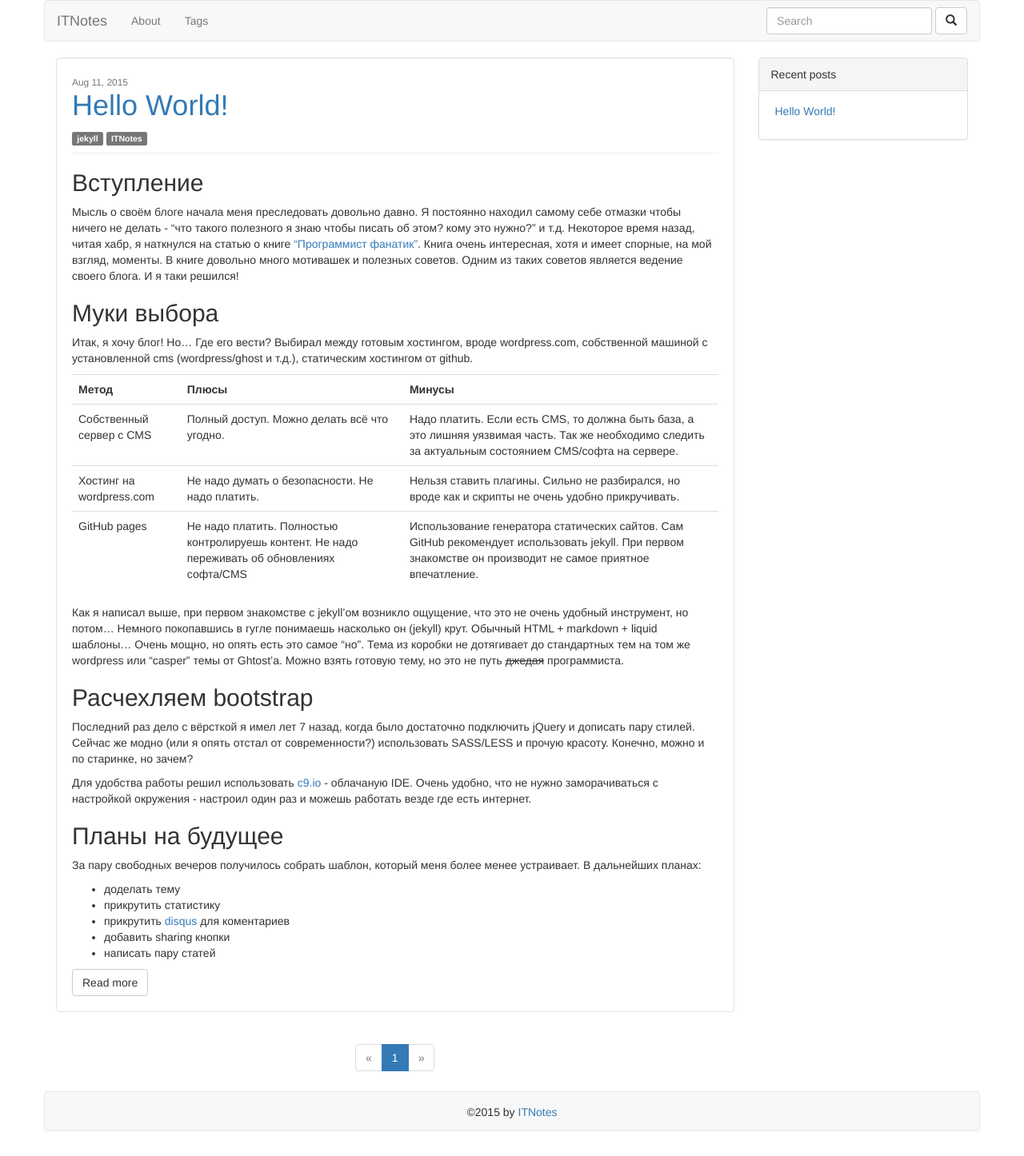
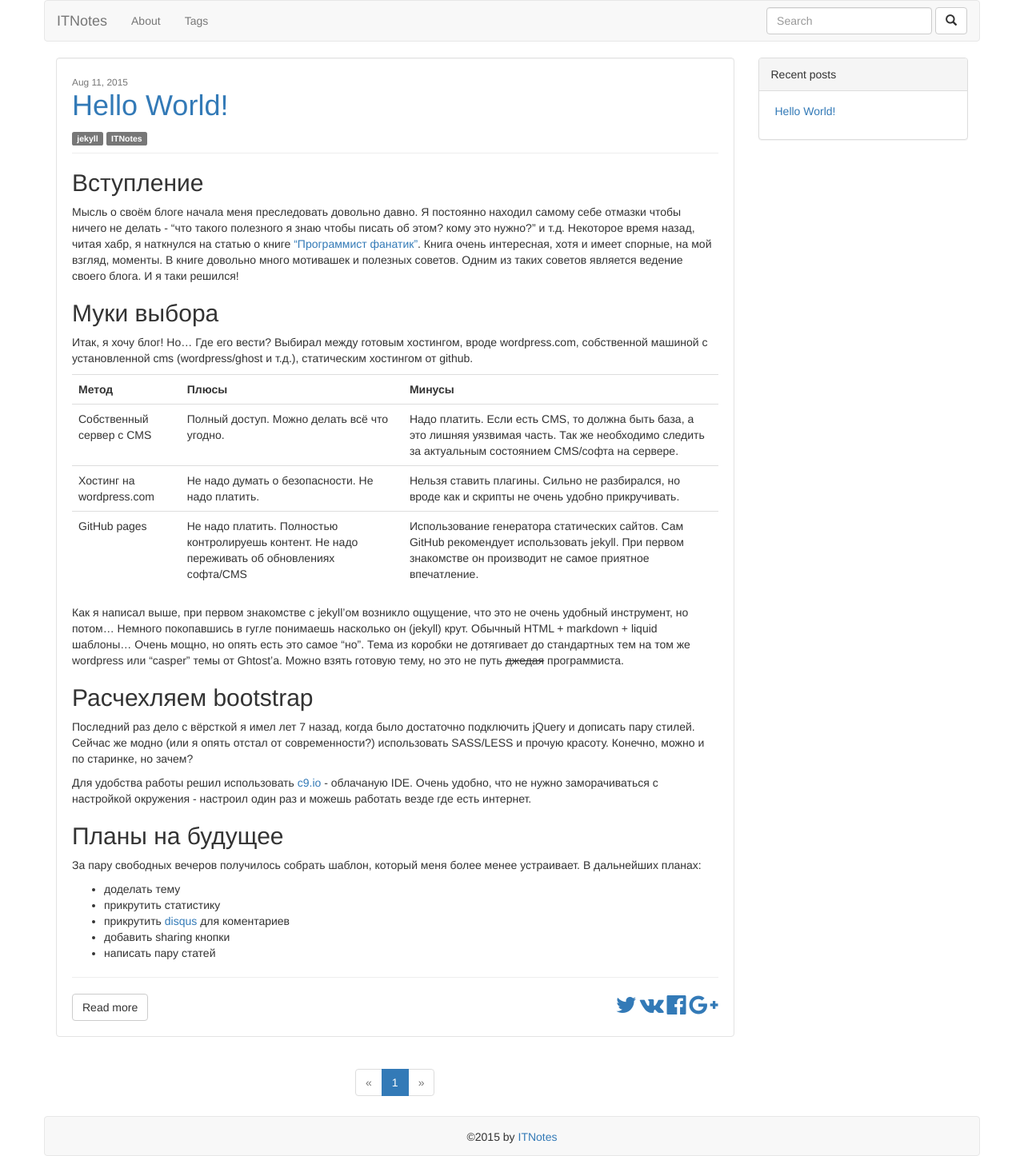
Before and after one commit to itnotes/itnotes.github.io, a Jekyll site: the page built from index.html, in a window 1280 px wide. Shown: the whole page at 80% size. Built offline with Jekyll 4.4.1, drawn with Linux system fonts in a browser that asks for light colours; nearby versions of some CDN libraries; Markdown is read by kramdown in place of the engine named in the settings; the list of posts is cut into pages by our own code; before the commit the page ends 1415 px from its top, so only the background shows below that.

Commit message:
Added sharing buttons

```diff
--- /dev/null
+++ b/_includes/custom/sharing.html
@@ -0,0 +1,8 @@
+<div class="share text-right">
+    <ul>
+        <li><a href="https://twitter.com/share?url={{ site.url }}{% if post.url %}{{ post.url }}{% else %}{{ page.url }}{% endif %}&text={% if post.title %}{{ post.title }}{% else %}{{ page.title }}{% endif %}" target="_blank"><i class="fa fa-twitter fa-2x"></i></a></li>
+        <li><a href="https://vk.com/share.php?url={{ site.url }}{% if post.url %}{{ post.url }}{% else %}{{ page.url }}{% endif %}&title={% if post.title %}{{ post.title }}{% else %}{{ page.title }}{% endif %}&description={% if post.description %}{{ post.description }}{% else %}{{ page.description }}{% endif %}&image=_URL_TO_MEDIA" target="_blank"><i class="fa fa-vk fa-2x"></i></a></li>
+        <li><a href="https://www.facebook.com/sharer.php?u={{ site.url }}{% if post.url %}{{ post.url }}{% else %}{{ page.url }}{% endif %}&t={% if post.description %}{{ post.description }}{% else %}{{ page.description }}{% endif %}" target="_blank"><i class="fa fa-facebook-official fa-2x"></i></a></li>
+        <li><a href="https://plusone.google.com/_/+1/confirm?hl=en&url={{ site.url }}{% if post.url %}{{ post.url }}{% else %}{{ page.url }}{% endif %}" target="_blank"><i class="fa fa-google-plus fa-2x"></i></a></li>
+    </ul>
+</div>
--- a/_includes/head.html
+++ b/_includes/head.html
@@ -7,6 +7,8 @@
   <meta name="description" content="{% if page.excerpt %}{{ page.excerpt | strip_html | strip_newlines | truncate: 160 }}{% else %}{{ site.description }}{% endif %}">
 
   <link rel="stylesheet" href="{{ "/css/main.css" | prepend: site.baseurl }}">
+  <link rel="stylesheet" href="https://maxcdn.bootstrapcdn.com/font-awesome/4.4.0/css/font-awesome.min.css">
   <link rel="canonical" href="{{ page.url | replace:'index.html','' | prepend: site.baseurl | prepend: site.url }}">
   <link rel="alternate" type="application/rss+xml" title="{{ site.title }}" href="{{ "/feed.xml" | prepend: site.baseurl | prepend: site.url }}" />
+
 </head>
--- a/_layouts/post.html
+++ b/_layouts/post.html
@@ -15,4 +15,5 @@ layout: default
   <article class="post-body">
     <p>{{ content }}</p>
   </article>
+  {% include custom/sharing.html %}
 </div>
--- a/css/main.scss
+++ b/css/main.scss
@@ -4,14 +4,9 @@
 @charset "utf-8";
 
 // Import partials from `sass_dir` (defaults to `_sass`)
-@import
-        "bootstrap"
-;
-
-body{
-
+@import "bootstrap";
+body {
   @include container-fixed();
-
   @media (min-width: $screen-sm-min) {
     width: $container-sm;
   }
@@ -21,80 +16,74 @@ body{
   @media (min-width: $screen-lg-min) {
     width: $container-lg;
   }
-
-	.site-header{
+  .site-header {
     @include make-row();
   }
-
-	.page-content{
+  .page-content {
     @include make-row();
-
-		.site-main{
+    .site-main {
       @include make-sm-column(9);
     }
-
-		.site-sidebar{
+    .site-sidebar {
       @include make-sm-column(3);
-			ul{
-				padding-left:5px;
-				list-style-type:none;
+      ul {
+        padding-left: 5px;
+        list-style-type: none;
       }
     }
-
-		.post{
-
+    .post {
       @extend .well;
       background: $component-active-color;
-
-			.post-header{
+      .post-header {
         @extend .page-header;
-				p{
-					margin: 0px;
+        p {
+          margin: 0;
         }
-				h1{
-					margin-top:0px;
+        h1 {
+          margin-top: 0;
         }
-				small{
+        small {
           @extend .text-muted;
         }
-				margin-top:0px;
-				.post-tags{
-					ul{
-						padding: 0px;
-						margin-bottom: 0px;
+        margin-top: 0;
+        .post-tags {
+          ul {
+            padding: 0;
+            margin-bottom: 0;
           }
-					ul li{
+          ul li {
             display: inline;
           }
         }
       }
-
-			.post-body{
+      .post-body {
 
       }
-
-			.post-footer{
-
+      .post-footer {
+        @include make-row();
       }
     }
   }
-
-	.site-pagination{
+  .share {
+    ul {
+      padding: 0;
+      margin-bottom: 0;
+    }
+    ul li {
+      display: inline;
+    }
+  }
+  .site-pagination {
     @extend .text-center;
   }
-
-
-	.site-footer{
+  .site-footer {
     @include make-row();
     @extend .navbar;
     @extend .navbar-default;
     @extend .text-center;
-
-		margin-bottom: 0px;
-
-		.footer-copiright{
-			padding-top:15px;
-		}
-
+    margin-bottom: 0;
+    .footer-copiright {
+      padding-top: 15px;
     }
   }
+}
--- a/index.html
+++ b/index.html
@@ -15,9 +15,13 @@ layout: default
     <div class="post-body">
         <p>{{ post.excerpt }}</p>
     </div>
+    <hr/>
     <div class="post-footer">
-        <div class="text-left">
+        <div class="col-sm-6">
             <a class="btn btn-default" href="{{ post.url | prepend: site.baseurl }}" role="button">Read more</a>
+        </div>
+        <div class="col-sm-6">
+            {% include custom/sharing.html %}
         </div>
     </div>
 </div>{% endfor %}
```
Also changed, not shown: _posts/2015-08-11-hello-world.md (+5 -0 lines). Lines whose indentation alone changed are shown as unchanged.
